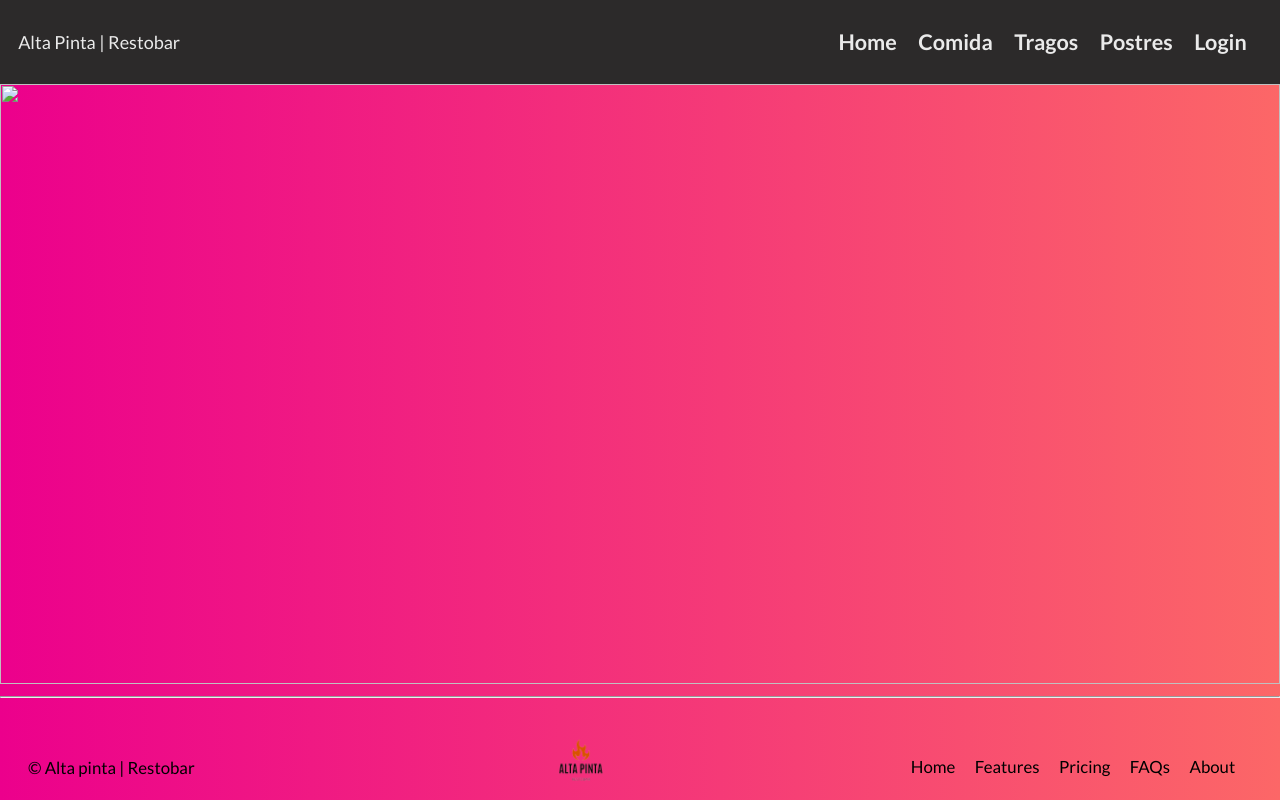
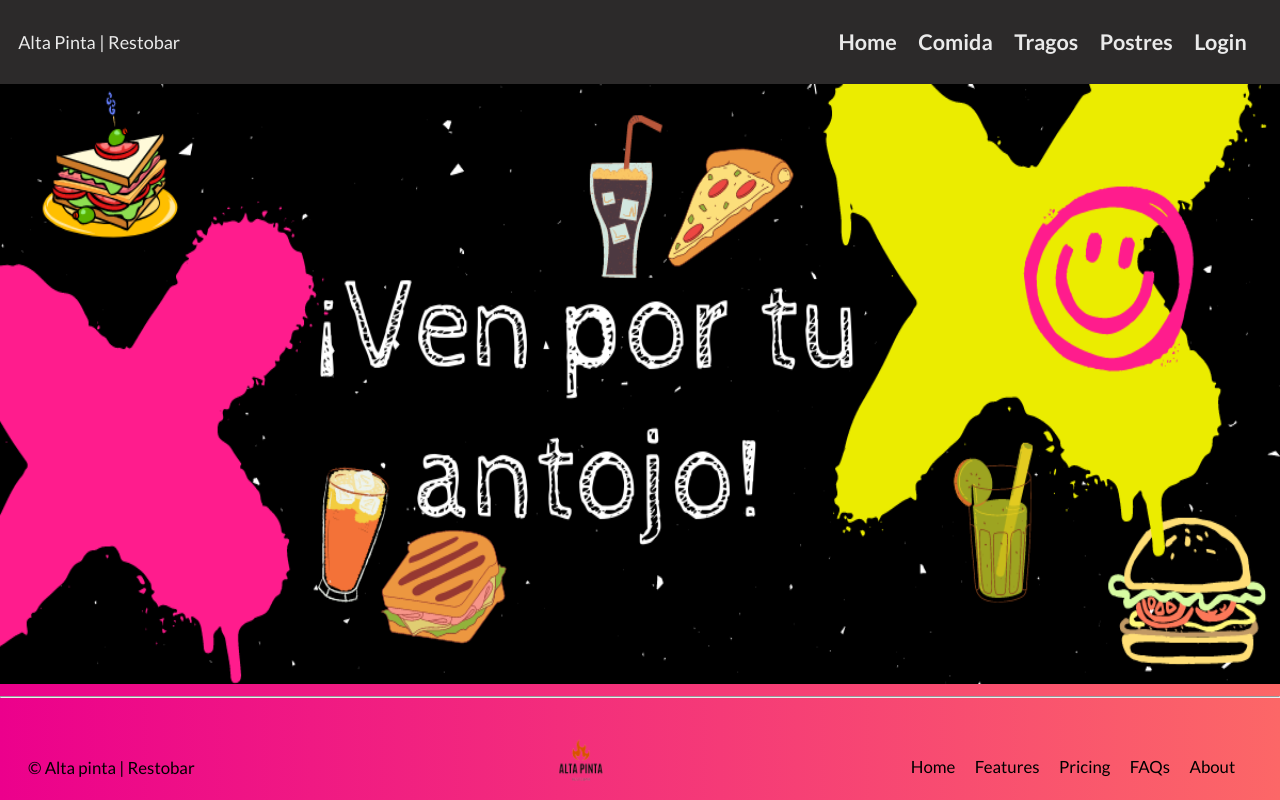
Before and after one commit to meli-morenooo/web-ejemplo-semantic, a plain HTML site: page index.html in a window 1280 px wide. Drawn offline with nearby package versions, Linux system fonts and the light colour scheme; the site is published under a folder, as on GitHub Pages, so addresses that start at the root find nothing.

Commit message:
ajuste de banner

```diff
--- a/index.html
+++ b/index.html
@@ -28,7 +28,7 @@
     </nav>
 
     <!-- Banner de página web -->
-    <img class="banner" src="/img/banner.png">
+    <img class="banner" src="img/banner.png">
 
     <hr>
 
```
